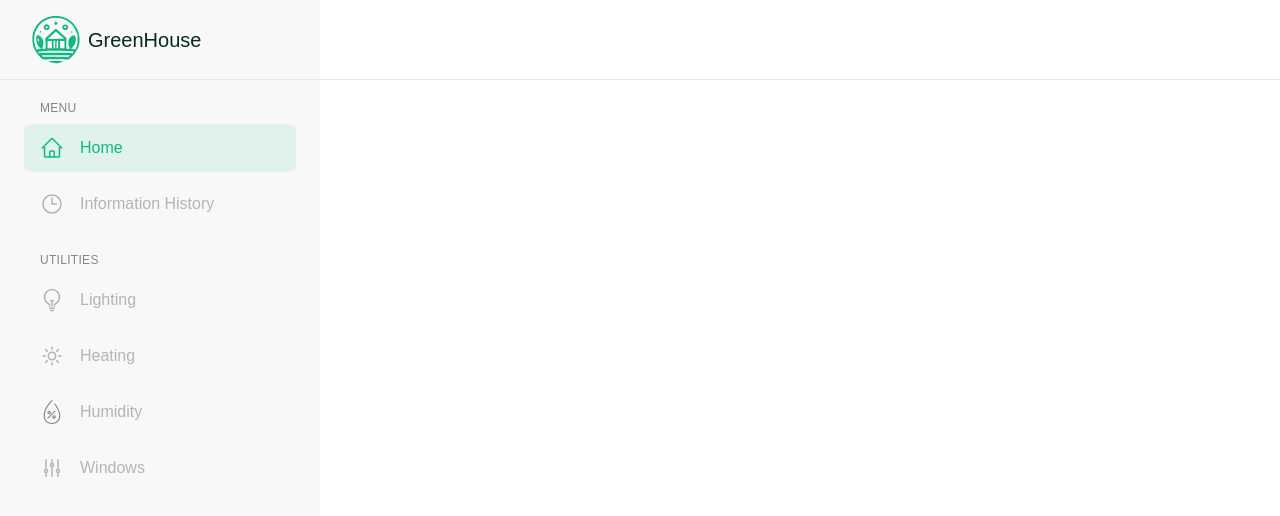
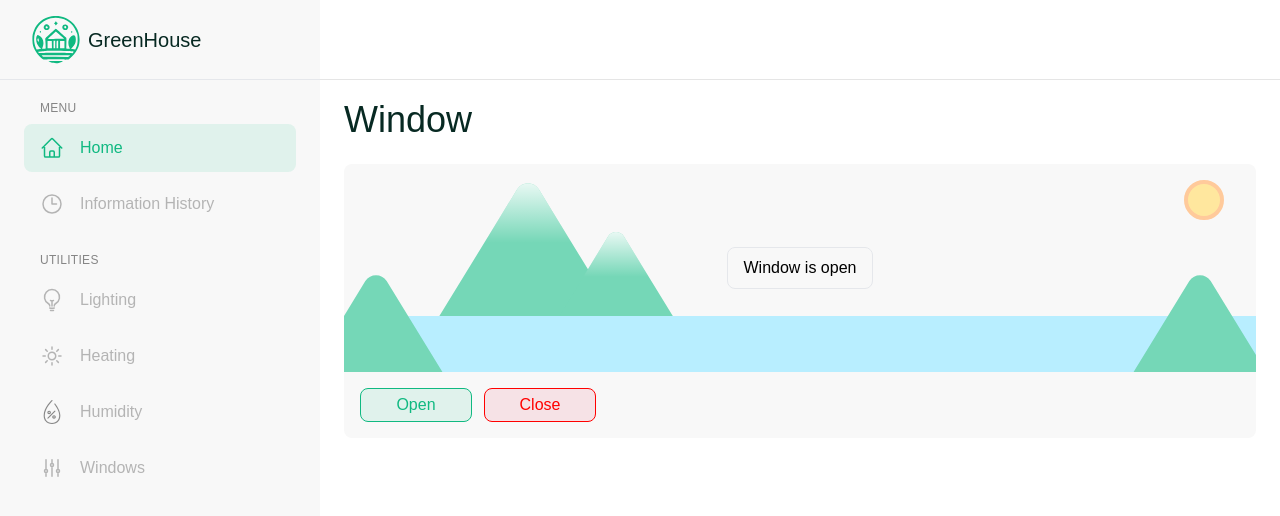
Before and after one commit to sMarekus/green-house-dashboard, a React (Create React App) app: page /windows in a window 1280 px wide. Shown: the top 516 px of the page. Built offline with nearby package versions, Linux system fonts and the light colour scheme; sample sign-in values are in the browser's storage.

Commit message:
SEP-131: Style

```diff
--- a/src/pages/Windows/Windows.tsx
+++ b/src/pages/Windows/Windows.tsx
@@ -1,4 +1,8 @@
 import React from 'react';
+
+import TriangleIcon from './assets/images/Triangle'
+import SunIcon from './assets/images/Sun'
+import TriangleWhiteTop from './assets/images/TriangleWhiteTop'
 
 interface WindowsProps {
 
@@ -6,7 +10,34 @@ interface WindowsProps {
 
 const Windows: React.FC<WindowsProps> = () => {
     return (
-        <div>Windows</div>
+        <div className='pt-[100px] px-5 lg:pl-[272px] xl:pl-[344px] lg:pr-4 xl:pr-6'>
+            <h1 className='font-pt_sans_arrow text-secondary text-3xl md:text-3xl xl:text-4xl 2xl:text-5xl'>Window</h1>
+
+            <div className='flex flex-col'>
+                <div className='pt-3 md:pt-4 lg:pt-5 xl:pt-6 2xl:pt-8'>
+                    <div className='bg-[#F8F8F8] relative rounded-t-lg overflow-hidden h-40 xl:h-52 2xl:h-60'>
+                        <h5 className='absolute border border-gray-200 font-pt_sans bg-[#F8F8F8] z-[5] m-auto left-0 right-0 top-0 bottom-0 w-fit h-fit md:text-base lg:text-sm xl:text-base px-2 py-1 md:px-4 lg:px-2 xl:px-4 md:py-2 lg:py-1 xl:py-2 rounded-lg md:rounded-lg lg:rounded-md xl:rounded-lg'>Window is open</h5>
+
+                        <div className='absolute z-[1] bg-[#B8EEFF] bottom-0 h-8 md:h-12 lg:h-9 xl:h-14 2xl:h-16 w-full'></div>
+                        <SunIcon className='absolute w-6 md:w-8 xl:w-10 2xl:w-12 top-2 xl:top-4 2xl:top-5 right-6 md:right-8 lg:right-4 xl:right-8 2xl:right-10' />
+                        <TriangleIcon className='z-[2] absolute -left-6 md:-left-8 lg:-left-6 xl:-left-10 2xl:-left-12 -bottom-4 md:-bottom-3 lg:-bottom-4 xl:-bottom-6 2xl:-bottom-8 w-24 md:w-28 lg:w-32 xl:w-36 2xl:w-40' />
+                        <TriangleIcon className='z-[2] absolute -right-1 md:-right-2 lg:-right-2 xl:-right-4 2xl:-right-6 -bottom-4 md:-bottom-3 lg:-bottom-4 xl:-bottom-6 2xl:-bottom-8 w-24 md:w-28 lg:w-32 xl:w-36 2xl:w-40' />
+                        <TriangleWhiteTop className='absolute z-0 w-52 md:w-64 lg:w-52 xl:w-64 2xl:w-72 -bottom-10 md:-bottom-16 lg:-bottom-8 xl:-bottom-6 2xl:-bottom-4 left-6 md:left-12 lg:left-16 xl:left-14 2xl:left-11' />
+                        <TriangleWhiteTop className='absolute hidden md:flex z-0 w-36 md:w-48 lg:w-36 xl:w-48 2xl:w-56 md:-bottom-10 lg:-bottom-2 xl:-bottom-5 2xl:-bottom-4 md:left-40 lg:left-44 2xl:left-40' />
+                        <div className='absolute hidden w-full h-full z-[3] backdrop-blur-xl'></div>
+                    </div>
+                    <div className='flex bg-[#F8F8F8] rounded-b-lg gap-x-2 md:gap-x-4 lg:gap-x-2 xl:gap-x-3 2xl:gap-x-4 p-4 lg:p-3 xl:p-4'>
+                        <button className='font-pt_sans border-primary text-primary bg-[#10b9811a] border md:text-base lg:text-sm xl:text-base py-1 2xl:py-1.5 w-20 md:w-28 lg:w-24 xl:w-28 2xl:w-32 rounded-lg lg:rounded-md xl:rounded-lg'>
+                            Open
+                        </button>
+
+                        <button className='font-pt_sans border-[#FF0000] text-[#FF0000] bg-[#e11d481a] border md:text-base lg:text-sm xl:text-base py-1 2xl:py-1.5 w-20 md:w-28 lg:w-24 xl:w-28 2xl:w-32 rounded-lg lg:rounded-md xl:rounded-lg'>
+                            Close
+                        </button>
+                    </div>
+                </div>
+            </div>
+        </div>
     );
 };
 
--- /dev/null
+++ b/src/pages/Windows/assets/images/Sun.tsx
@@ -0,0 +1,13 @@
+import React from 'react';
+
+interface SunIcon {
+    className?:string;
+}
+
+const SunIcon: React.FC<SunIcon> = ({ className }) => (
+    <svg className={className} viewBox="0 0 50 50" fill="none" xmlns="http://www.w3.org/2000/svg">
+        <circle cx="25" cy="25" r="22.5" fill="#FFE79E" stroke="#FFCA9B" stroke-width="5"/>
+    </svg>
+);
+
+export default SunIcon;
--- /dev/null
+++ b/src/pages/Windows/assets/images/Triangle.tsx
@@ -0,0 +1,13 @@
+import React from 'react';
+
+interface TriangleIcon {
+    className?:string;
+}
+
+const TriangleIcon: React.FC<TriangleIcon> = ({ className }) => (
+    <svg className={className} viewBox="0 0 230 194" fill="none" xmlns="http://www.w3.org/2000/svg">
+        <path d="M97.9536 9.77928C105.759 -2.94026 124.241 -2.94023 132.046 9.77931L226.212 163.234C234.39 176.56 224.801 193.695 209.166 193.695H20.8343C5.19921 193.695 -4.38958 176.56 3.78782 163.234L97.9536 9.77928Z" fill="#75D7B7"/>
+    </svg>
+);
+
+export default TriangleIcon;
--- /dev/null
+++ b/src/pages/Windows/assets/images/TriangleWhiteTop.tsx
@@ -0,0 +1,20 @@
+import React from 'react';
+
+interface TriangleWhiteTopIcon {
+    className?:string;
+}
+
+const TriangleWhiteTopIcon: React.FC<TriangleWhiteTopIcon> = ({ className }) => (
+    <svg className={ className } viewBox="0 0 402 335" fill="none" xmlns="http://www.w3.org/2000/svg">
+        <path d="M183.954 9.77934C191.759 -2.9402 210.241 -2.94023 218.046 9.77931L398.815 304.364C406.992 317.69 397.403 334.824 381.768 334.824H20.2317C4.59667 334.824 -4.99212 317.69 3.18528 304.364L183.954 9.77934Z" fill="#75D7B7"/>
+        <path d="M183.954 9.77934C191.759 -2.9402 210.241 -2.94023 218.046 9.77931L398.815 304.364C406.992 317.69 397.403 334.824 381.768 334.824H20.2317C4.59667 334.824 -4.99212 317.69 3.18528 304.364L183.954 9.77934Z" fill="url(#paint0_linear_111_117)"/>
+        <defs>
+            <linearGradient id="paint0_linear_111_117" x1="201" y1="-18" x2="201" y2="93.9234" gradientUnits="userSpaceOnUse">
+                <stop stop-color="white"/>
+                <stop offset="1" stop-color="white" stop-opacity="0"/>
+            </linearGradient>
+        </defs>
+    </svg>
+);
+
+export default TriangleWhiteTopIcon;
```
